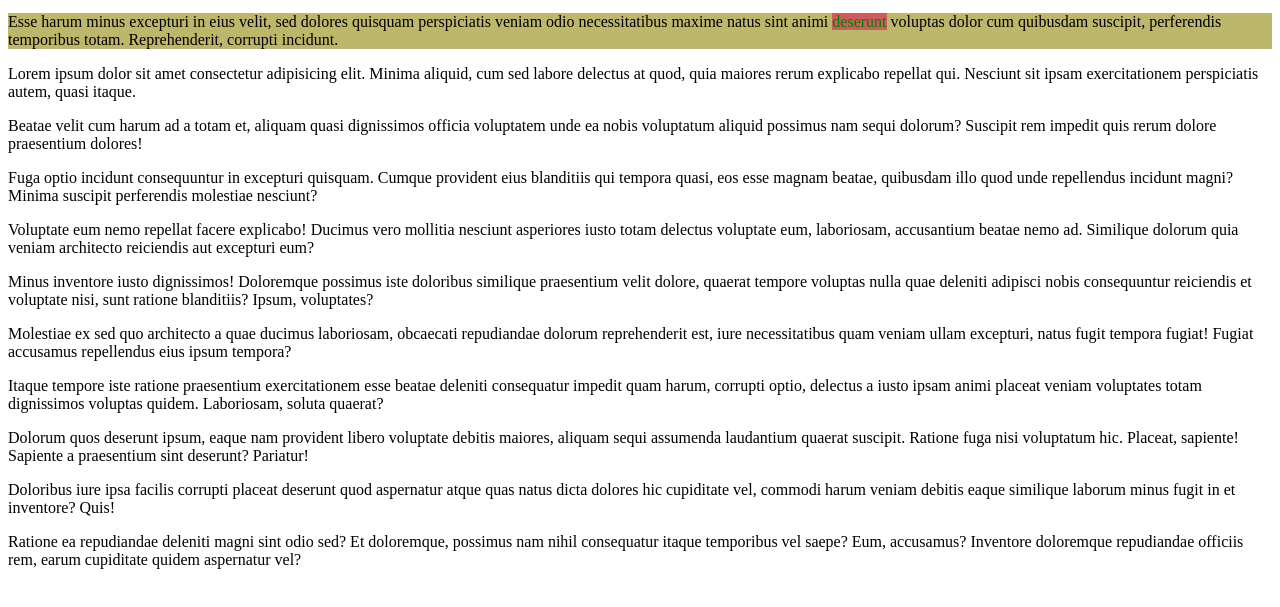
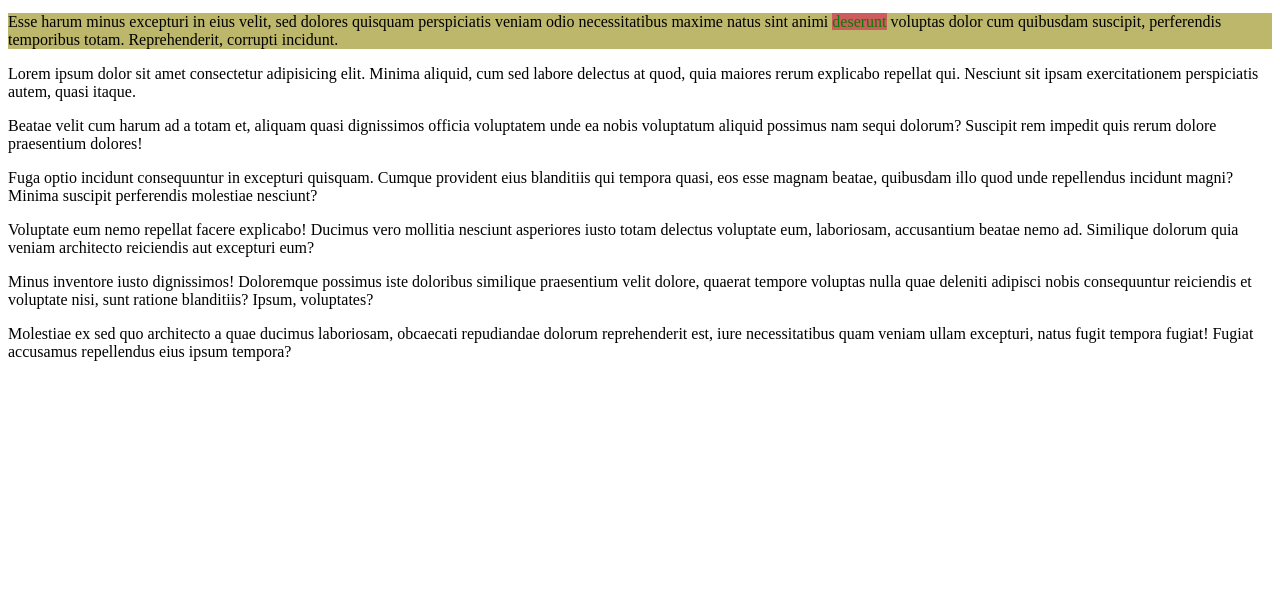
Before and after one commit to jkattoeva/css-5, a plain HTML site: page index.html in a window 1280 px wide. Shown: the part 119-726 px from the top of the page. Drawn offline with Linux system fonts and the light colour scheme.

Commit message:
delete 3 lorem

```diff
--- a/index.html
+++ b/index.html
@@ -17,10 +17,7 @@
   <p>Voluptate eum nemo repellat facere explicabo! Ducimus vero mollitia nesciunt asperiores iusto totam delectus voluptate eum, laboriosam, accusantium beatae nemo ad. Similique dolorum quia veniam architecto reiciendis aut excepturi eum?</p>
   <p>Minus inventore iusto dignissimos! Doloremque possimus iste doloribus similique praesentium velit dolore, quaerat tempore voluptas nulla quae deleniti adipisci nobis consequuntur reiciendis et voluptate nisi, sunt ratione blanditiis? Ipsum, voluptates?</p>
   <p>Molestiae ex sed quo architecto a quae ducimus laboriosam, obcaecati repudiandae dolorum reprehenderit est, iure necessitatibus quam veniam ullam excepturi, natus fugit tempora fugiat! Fugiat accusamus repellendus eius ipsum tempora?</p>
-  <p>Itaque tempore iste ratione praesentium exercitationem esse beatae deleniti consequatur impedit quam harum, corrupti optio, delectus a iusto ipsam animi placeat veniam voluptates totam dignissimos voluptas quidem. Laboriosam, soluta quaerat?</p>
-  <p>Dolorum quos deserunt ipsum, eaque nam provident libero voluptate debitis maiores, aliquam sequi assumenda laudantium quaerat suscipit. Ratione fuga nisi voluptatum hic. Placeat, sapiente! Sapiente a praesentium sint deserunt? Pariatur!</p>
-  <p>Doloribus iure ipsa facilis corrupti placeat deserunt quod aspernatur atque quas natus dicta dolores hic cupiditate vel, commodi harum veniam debitis eaque similique laborum minus fugit in et inventore? Quis!</p>
-  <p>Ratione ea repudiandae deleniti magni sint odio sed? Et doloremque, possimus nam nihil consequatur itaque temporibus vel saepe? Eum, accusamus? Inventore doloremque repudiandae officiis rem, earum cupiditate quidem aspernatur vel?</p>
+
 
 </body>
 </html>
```
